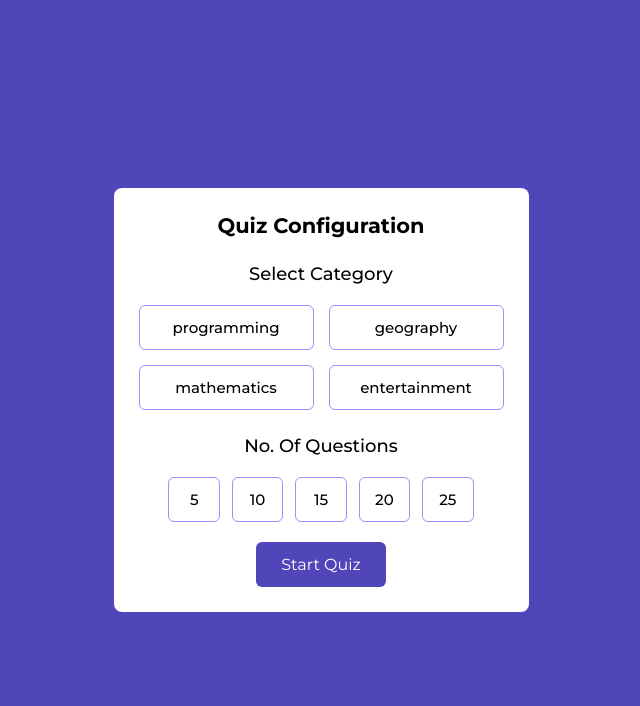
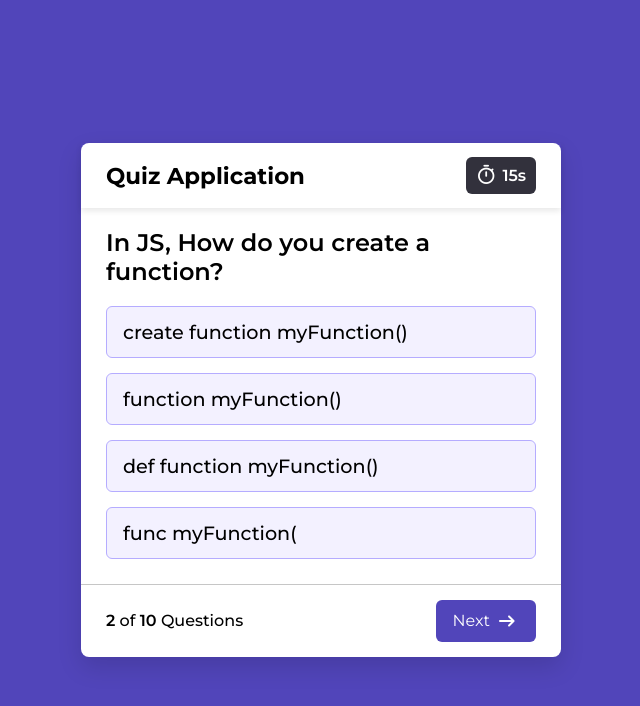
Before and after one commit to ninja-psyduck/JS-QUIZ-APP, a plain HTML site: page index.html in a window 1280 px wide. Shown: the whole page, without its empty margins (319-959 px from the left). Drawn offline with nearby package versions, Linux system fonts and the light colour scheme.

Commit message:
2/26/2025 commit

```diff
--- a/index.html
+++ b/index.html
@@ -5,6 +5,9 @@
     <meta charset="UTF-8">
     <meta name="viewport" content="width=device-width, initial-scale=1.0">
     <title>QUIZ App in JavaScript</title>
+    <!-- Linking Google Fonts for Icons 外部图标库-->
+    <link rel="stylesheet"
+        href="https://fonts.googleapis.com/css2?family=Material+Symbols+Rounded:opsz,wght,FILL,GRAD@24,400,0,0" />
     <link rel="stylesheet" href="style.css">
 </head>
 
@@ -36,6 +39,44 @@
         <button class="start-quiz-btn">start quiz</button>
 
     </div>
+    <!-- Quiz Container -->
+    <div class="quiz-container">
+        <header class="quiz-header">
+            <h2 class="quiz-title">Quiz Application</h2>
+            <div class="quiz-timer">
+                <!-- 使用Link的图标 -->
+                <span class="material-symbols-rounded">
+                    timer
+                </span>
+                <p class="time-duration">15s</p>
+            </div>
+        </header>
+
+        <div class="quiz-content">
+            <h1 class="question-text">In JS, How do you create a function?</h1>
+            <ul class="answer-options">
+                <li class="answer-option">
+                    <p>create function myFunction() </p>
+                </li>
+                <li class="answer-option">
+                    <p>function myFunction() </p>
+                </li>
+                <li class="answer-option">
+                    <p>def function myFunction()</p>
+                </li>
+                <li class="answer-option">
+                    <p>func myFunction( </p>
+                </li>
+            </ul>
+        </div>
+
+        <div class="quiz-footer">
+            <p class="question-status"><b>2</b> of <b>10</b> Questions</p>
+            <button class="next-question-btn">Next<span class="material-symbols-rounded">arrow_right_alt</span></button>
+            <!-- 使用Link的图标 -->
+        </div>
+
+    </div>
 </body>
 
 </html>
--- a/style.css
+++ b/style.css
@@ -28,14 +28,20 @@ body {
 /* 如果不希望 align-items 拉伸子元素的高度，可以将其值设置为其他值，例如 flex-start、flex-end 或 center。这样，子元素的高度将由其内容决定，而不会被拉伸。 */
 /*这里 .config-container 高度由内容决定，除非设置了固定高度 */
 
+/* :where()是选择器函数，用来组合多个选择器 */
+:where(.config-container, .quiz-container) {
+    background-color: #fff;
+    border-radius: 8px;
+    box-shadow: 0 10px 25px rgba(0, 0, 0, 0.13);
+}
+
 .config-container {
+    display: none;
     width: 415px;
     padding: 25px;
     text-align: center;
     text-transform: capitalize;
-    background-color: #fff;
-    border-radius: 8px;
-    /* box-shadow: ; */
+
 }
 
 .config-container .config-title {
@@ -71,7 +77,9 @@ body {
     /* transition属性允许在元素样式更改时（例如：hover 状态），平滑地从一个样式过渡到另一个样式，而不是立即生硬地变化。 */
 }
 
-.config-option button:hover {
+/* 选择器集合 */
+.config-option button:hover,
+.quiz-container .answer-option:hover {
     background: #dad5fd;
 }
 
@@ -89,13 +97,14 @@ body {
     flex: 1 1 10%;
 }
 
-.start-quiz-btn {
+/* 按钮样式复用 */
+.config-container .start-quiz-btn,
+.quiz-footer .next-question-btn {
     font-size: 1rem;
     /* font-weight: 500; */
     text-transform: capitalize;
     /* 上下、左右padding */
     padding: 13px 25px;
-    margin-top: 20px;
     color: #fff;
     background-color: #5145BA;
     border: none;
@@ -104,6 +113,104 @@ body {
     transition: background 0.3s ease;
 }
 
-.config-container .start-quiz-btn:hover {
+.config-container .start-quiz-btn {
+    margin-top: 30px;
+}
+
+/* 按钮样式复用 */
+.config-container .start-quiz-btn:hover,
+.quiz-footer .next-question-btn:hover {
     background: #403795;
 }
+
+/* ------------- Quiz Container ------------ */
+.quiz-container {
+    width: 480px;
+}
+
+/* 后代选择器 */
+.quiz-container .quiz-header {
+    display: flex;
+    align-items: center;
+    justify-content: space-between;
+    padding: 14px 25px;
+    /* 使用 box-shadow 设置分界线 */
+    box-shadow: 0 3px 6px rgba(0, 0, 0, 0.09);
+}
+
+.quiz-header .quiz-title {
+    font-size: 1.43rem;
+    font-weight: 700;
+}
+
+.quiz-header .quiz-timer {
+    display: flex;
+    align-items: center;
+    gap: 5px;
+    width: 70px;
+    color: #fff;
+    font-weight: 600;
+    padding: 7px 9px;
+    border-radius: 6px;
+    background: #32313c;
+}
+
+.quiz-header .quiz-timer span {
+    font-size: 1.4rem;
+}
+
+.quiz-container .quiz-content {
+    padding: 20px 25px 25px;
+}
+
+
+.quiz-content .question-text {
+    font-size: 1.5rem;
+    font-weight: 600;
+}
+
+.quiz-container .answer-options {
+    display: flex;
+    flex-direction: column;
+    gap: 15px;
+    list-style: none;
+    margin-top: 20px;
+}
+
+.quiz-container .answer-option {
+    font-size: 1.2rem;
+    font-weight: 500;
+    background: #f3f1ff;
+    padding: 13px 16px;
+    border: 1px solid #b5acff;
+    border-radius: 6px;
+    cursor: pointer;
+    transition: 0.3s ease;
+}
+
+.quiz-container .quiz-footer {
+    display: flex;
+    justify-content: space-between;
+    align-items: center;
+    padding: 15px 25px;
+    /* 使用 border-top 设置分界线 */
+    border-top: 1px solid #c6c6c6;
+}
+
+.quiz-footer .question-status {
+    font-weight: 500;
+}
+
+.quiz-footer .question-status b {
+    font-weight: 600;
+}
+
+.quiz-footer .next-question-btn {
+    /* 使得元素表现为行内块级元素，并且内部的子元素使用 Flexbox 布局 */
+    /* inline-flex 使元素生成一个行内级别的弹性盒子。
+    这意味着该元素会像行内元素一样排列，但其内部的子元素会按照弹性盒模型的规则进行布局。 */
+    display: inline-flex;
+    gap: 5px;
+    align-items: center;
+    padding: 9px 17px;
+}
```
